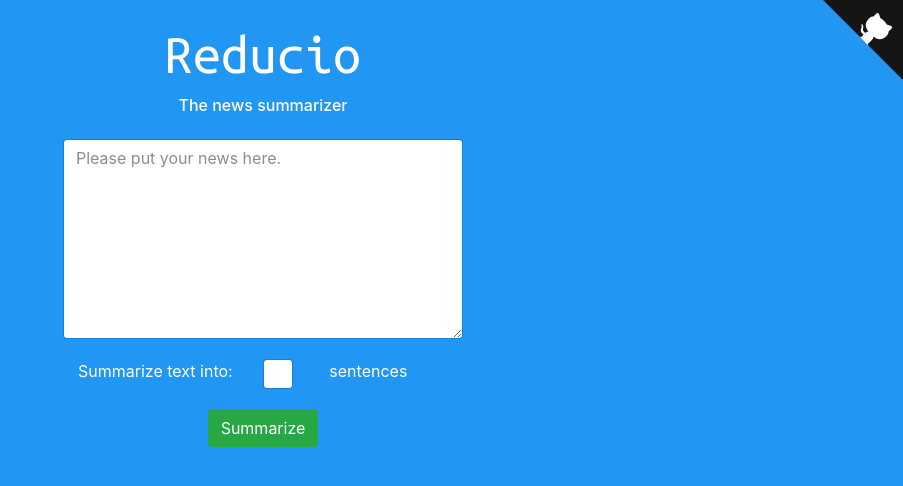
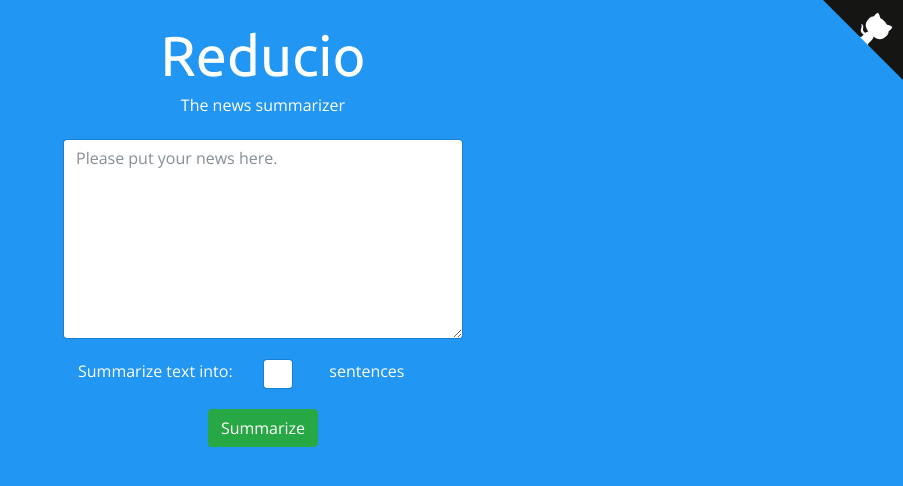
Before and after one commit to devinalvaro/reducio, a Flask app: page / in a window 1280 px wide. Shown: the top 486 px of the page, without its empty margins (377-1280 px from the left). Run offline with Flask 2, Linux system fonts and the light colour scheme; some libraries are stand-ins or nearby versions.

Commit message:
Set fonts to use

```diff
--- a/static/main.css
+++ b/static/main.css
@@ -4,13 +4,14 @@ body {
     color: #fff;
     background-color: #2196f3;
 
+    font-family: 'Open Sans';
     text-align: center;
 }
 
 #title {
     margin: 5px auto;
 
-    font-family: 'Ubuntu Mono';
+    font-family: 'Ubuntu';
     font-size: 3.5em;
 }
 
--- a/templates/index.html
+++ b/templates/index.html
@@ -17,9 +17,7 @@
     <script src="{{ url_for('static', filename='main.js') }}"></script>
 
     <!-- Fonts -->
-    <link href="https://fonts.googleapis.com/css?family=Ubuntu+Mono" rel="stylesheet" type="text/css">
-    <link href="https://fonts.googleapis.com/css?family=Open+Sans" rel="stylesheet" type="text/css">
-    <link href="https://fonts.googleapis.com/css?family=Roboto" rel="stylesheet" type="text/css">
+    <link href="https://fonts.googleapis.com/css?family=Lato|Open+Sans|Ubuntu" rel="stylesheet">
 </head>
 
 <body>
```
